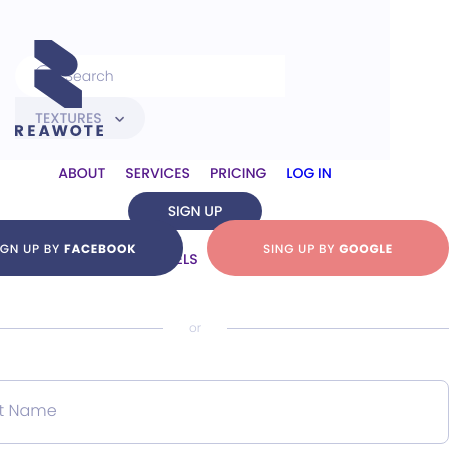
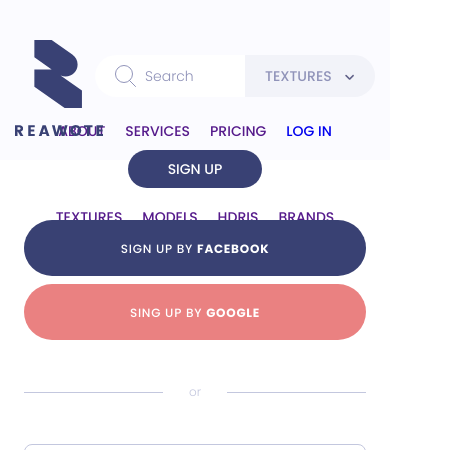
Before and after one commit to Vavara89/Real-World-Textures-Nuxt, a Nuxt app: page /signup/SignUp in a window 390 px wide. Shown: the top 450 px of the page, 473 px wide, since content can reach past the window. Built offline with nearby package versions, Linux system fonts and the light colour scheme.

Commit message:
mobile responsive for signup

```diff
--- a/assets/scss/components/_header.scss
+++ b/assets/scss/components/_header.scss
@@ -45,6 +45,11 @@
         background-image: url(~@/assets/img/icon-search.png) !important;
         color: #fff !important;
       }
+
+      @include mq(lg, max) {
+        width: 150px;
+      }
+
     }
     select {
       width: 130px;
@@ -171,6 +176,6 @@
   background: -webkit-linear-gradient(left, $color-bck-dark 40%, #fbfbff 40%);
 
   @include mq(lg, max) {
-    background: #fbfbff;
+    background: $color-bck-dark;
   }
 }
--- a/assets/scss/pages/signup.scss
+++ b/assets/scss/pages/signup.scss
@@ -6,6 +6,7 @@
 
   &__wrap {
     padding: 6rem 0;
+    width: 100%;
   }
 
   &__title {
@@ -18,11 +19,14 @@
     display: flex;
     justify-content: center;
 
+    @include mq(lg, max) {
+      flex-direction: column;
+      min-height: 12rem;
+      justify-content: space-between;
+    }
+
     .button-quaternary {
       min-width: 24.2rem;
-      &:last-child {
-        margin-left: 2.4rem;
-      }
     }
   }
 
@@ -97,14 +101,13 @@
       &:focus {
         padding-top: 3rem;
 
-        &~label {
+        & ~ label {
           top: 0.6rem;
           color: $color-secondary-green;
           font-size: 1.2rem;
         }
       }
     }
-
 
     &--filled {
       input {
@@ -125,7 +128,6 @@
     margin-top: 1.6rem;
   }
 
-
   &__link {
     margin-top: 2.5rem;
     a {
@@ -134,7 +136,6 @@
       text-transform: uppercase;
       font-size: 1.4rem;
       margin-left: 3.2rem;
-
     }
   }
 
@@ -147,10 +148,11 @@
     margin-left: 3.2rem;
 
     input {
-     display: none;
+      display: none;
     }
 
-    &:before, &:after {
+    &:before,
+    &:after {
       @include transition-base;
       display: block;
       content: "";
@@ -170,7 +172,7 @@
       }
     }
 
-    a{
+    a {
       color: $color-secondary-green;
       font-weight: 500;
     }
```
